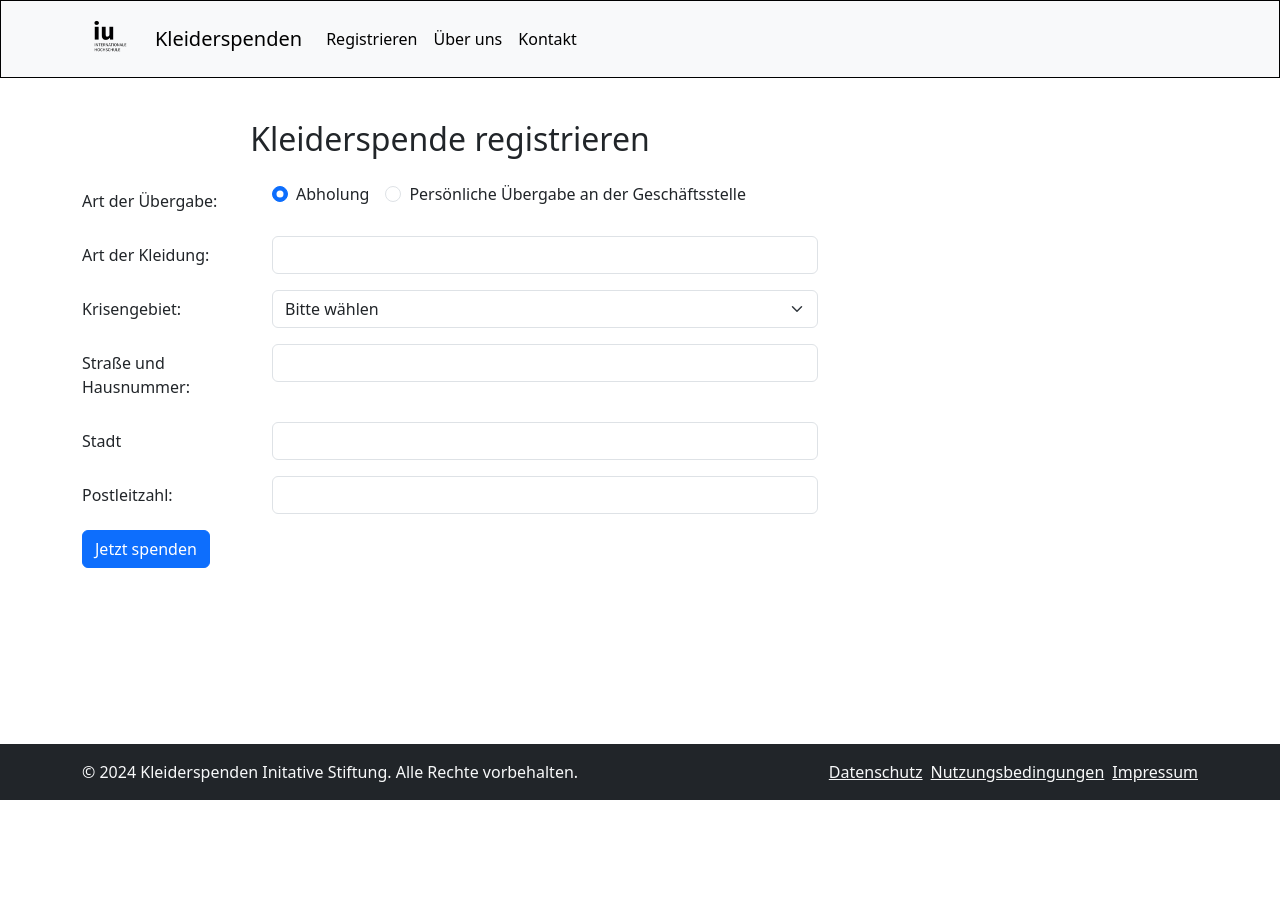
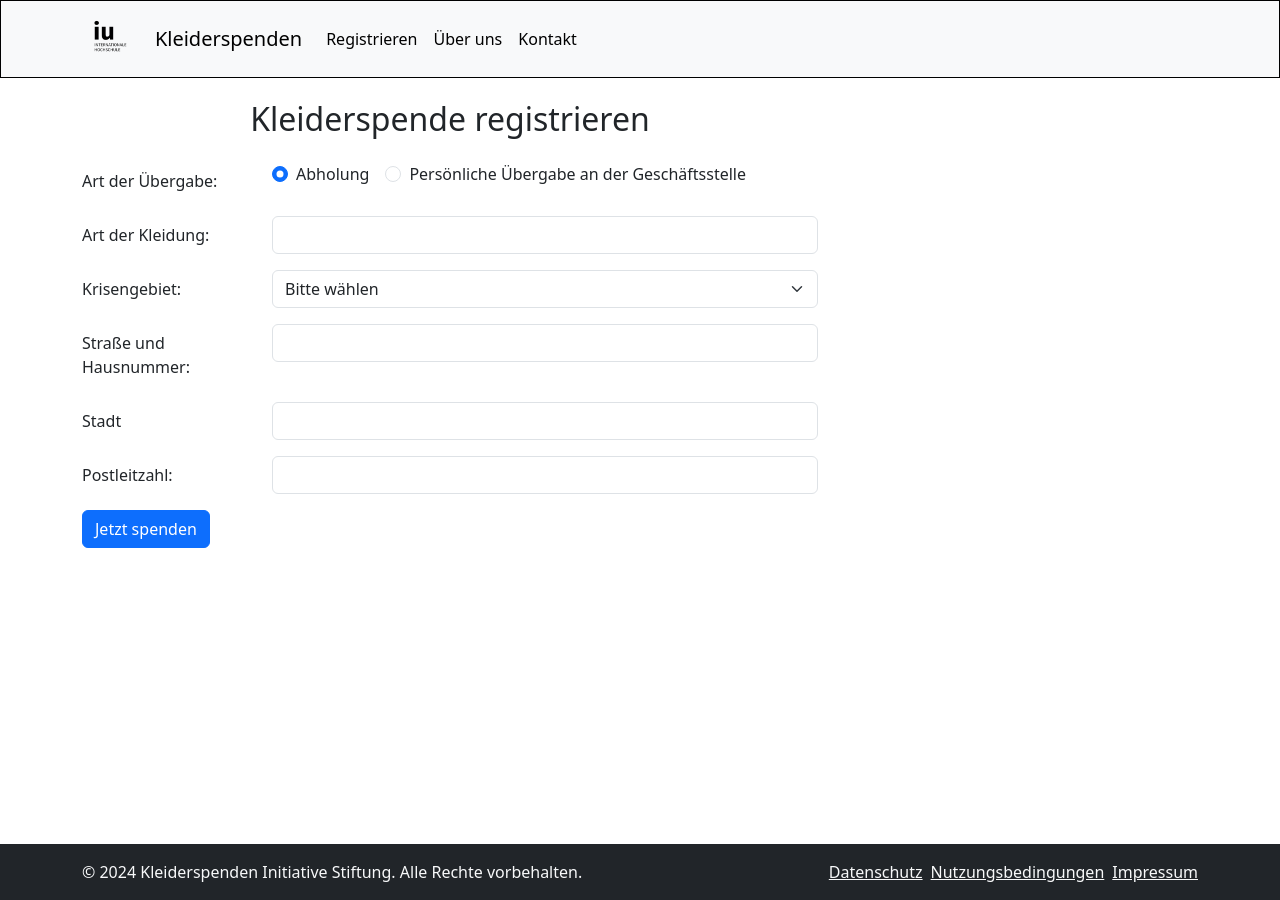
Before and after one commit to Magoka96/KleiderspendenRegistrierung, a Vue app in the folder kleiderspenden-registrierung/: page /#/Kleiderspende/Registrierung in a window 1280 px wide. Before the commit the page ends 800 px from the top, so only its background shows below. Built offline with nearby package versions, Linux system fonts and the light colour scheme.

Commit message:
Improvment, removed fixed-bottom footer

```diff
--- a/kleiderspenden-registrierung/src/App.vue
+++ b/kleiderspenden-registrierung/src/App.vue
@@ -1,9 +1,11 @@
 <template>
-  <Header></Header>
-    <div class="container-fluid" style="margin-top: 120px;">
+  <div id="app" class="d-flex flex-column min-vh-100">
+    <Header></Header>
+    <div class="container-fluid flex-grow-1 mb-3">
       <router-view/>
     </div>
-  <Footer></Footer>
+    <Footer></Footer>
+  </div>
 </template>
 
 <script>
@@ -20,11 +22,9 @@ export default {
 }
 </script>
 
-<style>
-
-  body{
-    margin-bottom: 110px;
+<style scoped>
+  body, #app {
+    height: 100%;
     margin-top: 100px;
   }
-
 </style>
--- a/kleiderspenden-registrierung/src/components/Footer/Footer.vue
+++ b/kleiderspenden-registrierung/src/components/Footer/Footer.vue
@@ -1,9 +1,9 @@
 <template>
-    <footer class="fixed-bottom bg-dark text-light py-3" >
+  <footer class="mt-auto bg-dark text-light py-3">
     <div class="container">
       <div class="row">
         <div class="col-md-6">
-            <p class="mb-0">&copy; 2024 Kleiderspenden Initative Stiftung. Alle Rechte vorbehalten.</p>
+          <p class="mb-0">&copy; 2024 Kleiderspenden Initiative Stiftung. Alle Rechte vorbehalten.</p>
         </div>
         <div class="col-md-6 text-md-end">
           <ul class="list-inline mb-0">
```
Lines whose indentation alone changed are shown as unchanged.
